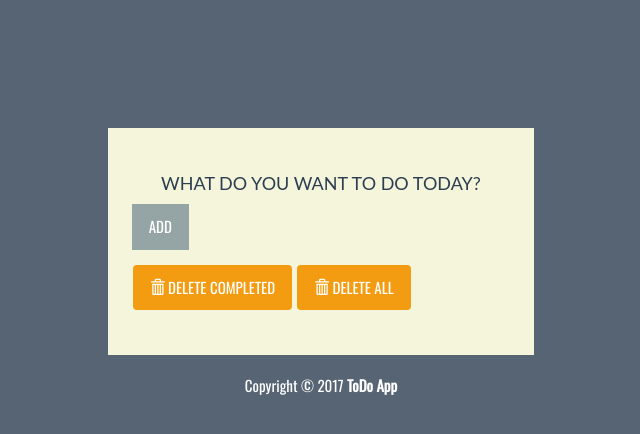
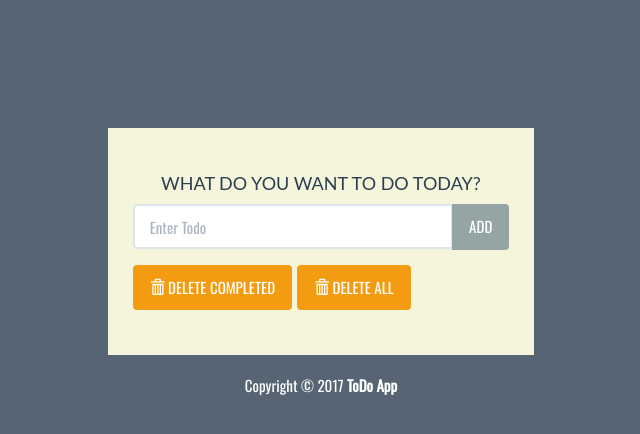
Before and after one commit to ElijahCoding/AdvancedBlogAPI, a Django app: page /todo/ in a window 1280 px wide. Shown: the top 434 px of the page, without its empty margins (319-959 px from the left). Run offline with Django 3.2, Linux system fonts and the light colour scheme; data that the repository does not hold is empty; some libraries are stand-ins or nearby versions.

Commit message:
save a todo

```diff
--- /dev/null
+++ b/AdvancedBlogAPI/Todo/forms.py
@@ -0,0 +1,7 @@
+from django import forms
+
+class TodoForm(forms.Form):
+    text = forms.CharField(max_length=120,
+                           widget=forms.TextInput(
+                               attrs={'class':'form-control', 'placeholder':'Enter Todo'}
+                           ))
--- a/AdvancedBlogAPI/Todo/templates/todo/index.html
+++ b/AdvancedBlogAPI/Todo/templates/todo/index.html
@@ -21,7 +21,7 @@
 				<div class="col-lg-4 col-lg-offset-4" id="content">
 					<h2>WHAT DO YOU WANT TO DO TODAY?</h2>
 
-					<form action="" method="POST" role="form">
+					<form action="{% url 'todo:add' %}" method="POST" role="form">
 						{% csrf_token %}
 						<div class="form-group">
 							<div class="input-group">
@@ -53,9 +53,9 @@
 					<ul class="list-group t20">
 						{% for todo in todo_list %}
 							{% if todo.complete %}
-							<li class="list-group-item todo-completed">{{ todo.text }}</li>
+								<li class="list-group-item todo-completed">{{ todo.text }}</li>
 							{% else %}
-							<a href="{% url 'complete' todo.id %}"><li class="list-group-item">{{ todo.text }}</li></a>
+								<a href=""><li class="list-group-item">{{ todo.text }}</li></a>
 							{% endif %}
 						{% endfor %}
 					</ul>
--- a/AdvancedBlogAPI/Todo/urls.py
+++ b/AdvancedBlogAPI/Todo/urls.py
@@ -3,4 +3,5 @@ from . import views
 
 urlpatterns = [
     url(r'^$', views.index, name="index"),
+    url(r'add/$', views.addTodo, name="add")
 ]
--- a/AdvancedBlogAPI/Todo/views.py
+++ b/AdvancedBlogAPI/Todo/views.py
@@ -1,6 +1,23 @@
-from django.shortcuts import render
+from django.shortcuts import render, redirect
+from django.views.decorators.http import require_POST
+from .models import Todo
+from .forms import TodoForm
 
 # Create your views here.
 def index(request):
-    context = {}
+    todo_list = Todo.objects.order_by('id')
+
+    form = TodoForm()
+
+    context = { 'todo_list': todo_list, 'form': form }
     return render(request, 'todo/index.html', context)
+
+@require_POST
+def addTodo(request):
+    form = TodoForm(request.POST)
+
+    if form.is_valid():
+        new_todo = Todo(text=request.POST['text'])
+        new_todo.save()
+
+    return redirect('todo:index')
```
